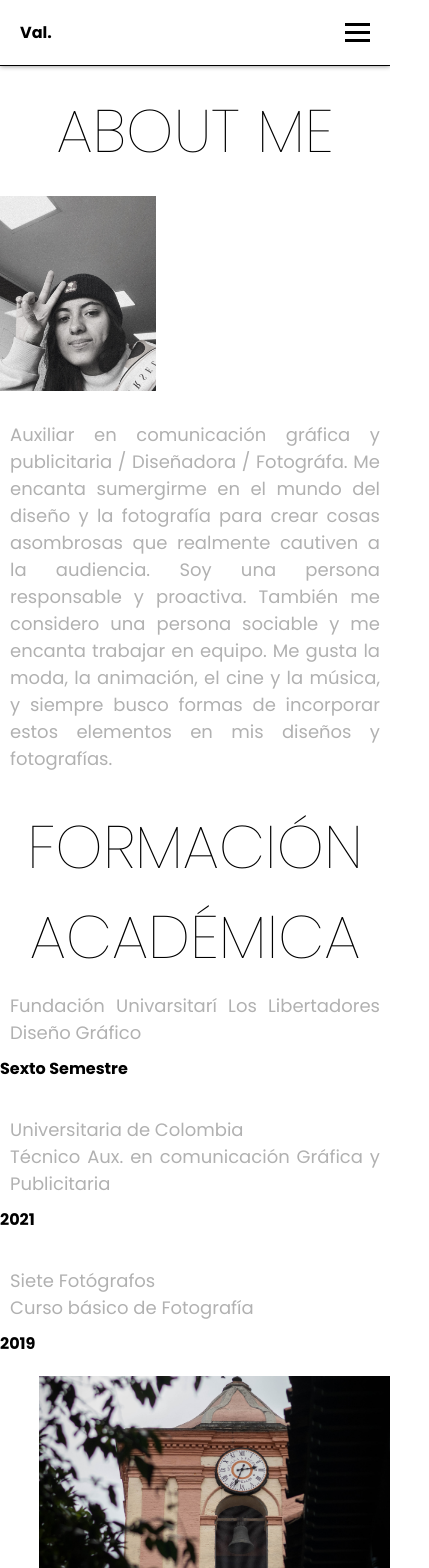
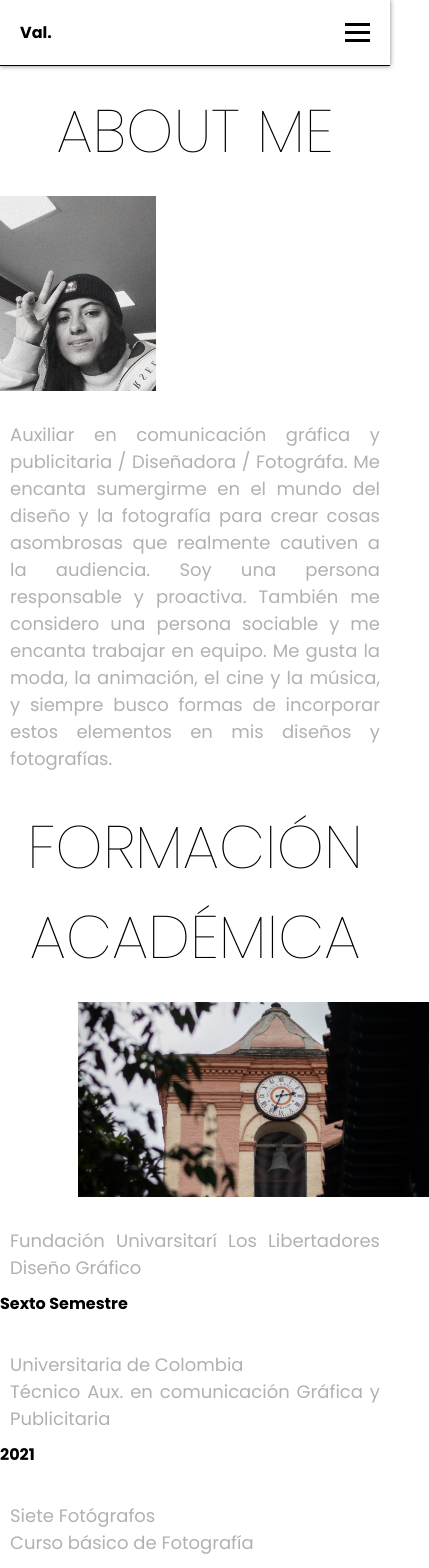
Before and after one commit to mendo369/val, a Vue app: page /about-me in a window 390 px wide. Shown: the top 1568 px of the page, 429 px wide, since content can reach past the window. Built offline with nearby package versions, Linux system fonts and the light colour scheme.

Commit message:
Education

```diff
--- a/src/views/AboutMe.vue
+++ b/src/views/AboutMe.vue
@@ -28,7 +28,7 @@
     </div>
     <div class="education">
       <div class="text">
-        <div class="title"><h1>FORMACIÓN ACADÉMICA</h1></div>
+        <div class="title title-visible"><h1>FORMACIÓN ACADÉMICA</h1></div>
         <div class="description">
           <p>Fundación Univarsitarí Los Libertadores Diseño Gráfico</p>
           <span>Sexto Semestre</span>
@@ -48,6 +48,9 @@
       <div class="image">
         <img src="../assets/images/about/IMG_1604.jpg" alt="" />
       </div>
+      <div class="title title-mobile">
+          <h1>FORMACIÓN ACADÉMICA</h1>
+        </div>
     </div>
     <div class="skills">
       <div class="image image-hiden" style="width: 100vw; height: 200px;">
@@ -116,6 +119,11 @@ span{
     padding: 10px;
   }
 
+  .education{
+    flex-direction: column-reverse;
+    align-items: end;
+  }
+
   .title-visible{
     display: none;
   }
```
